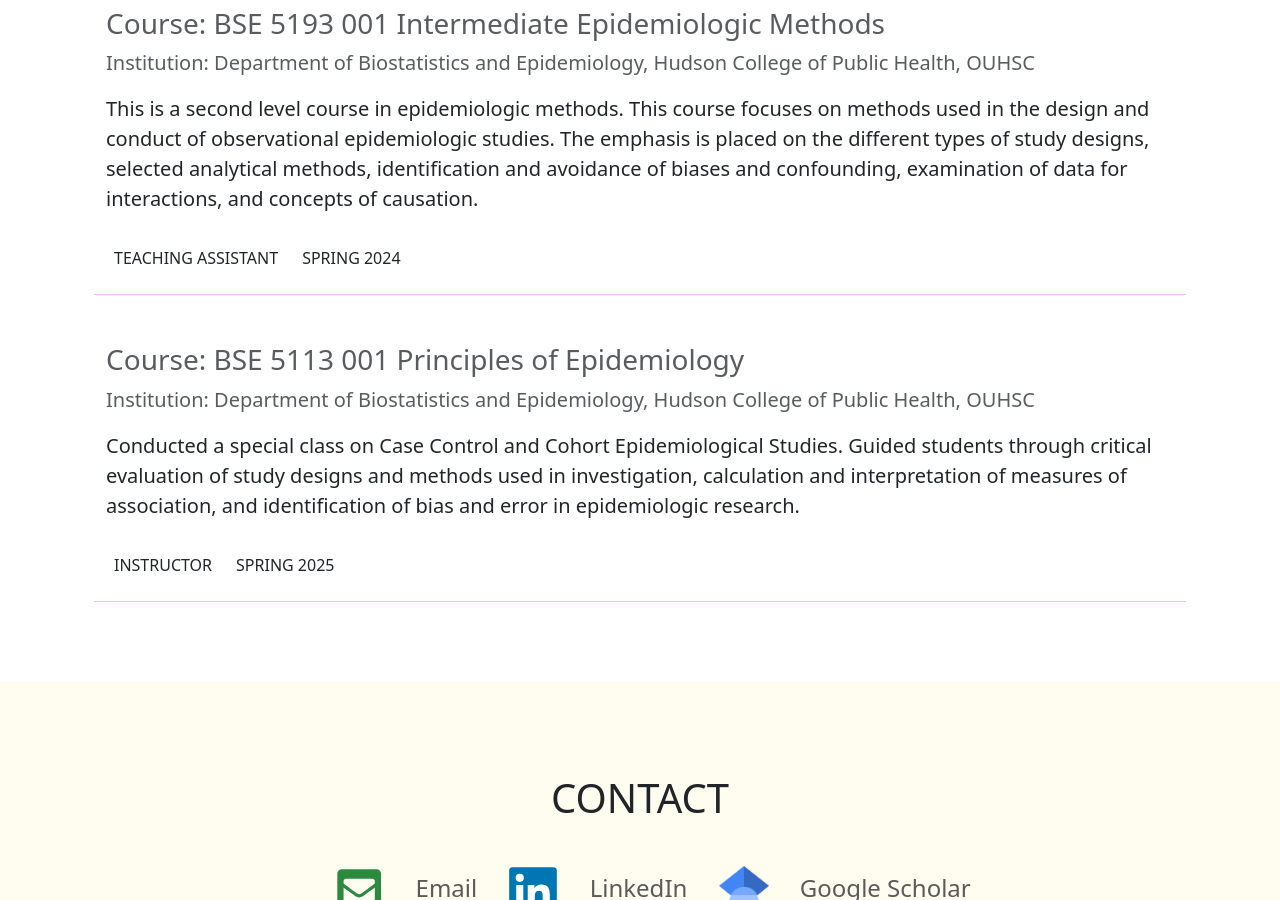
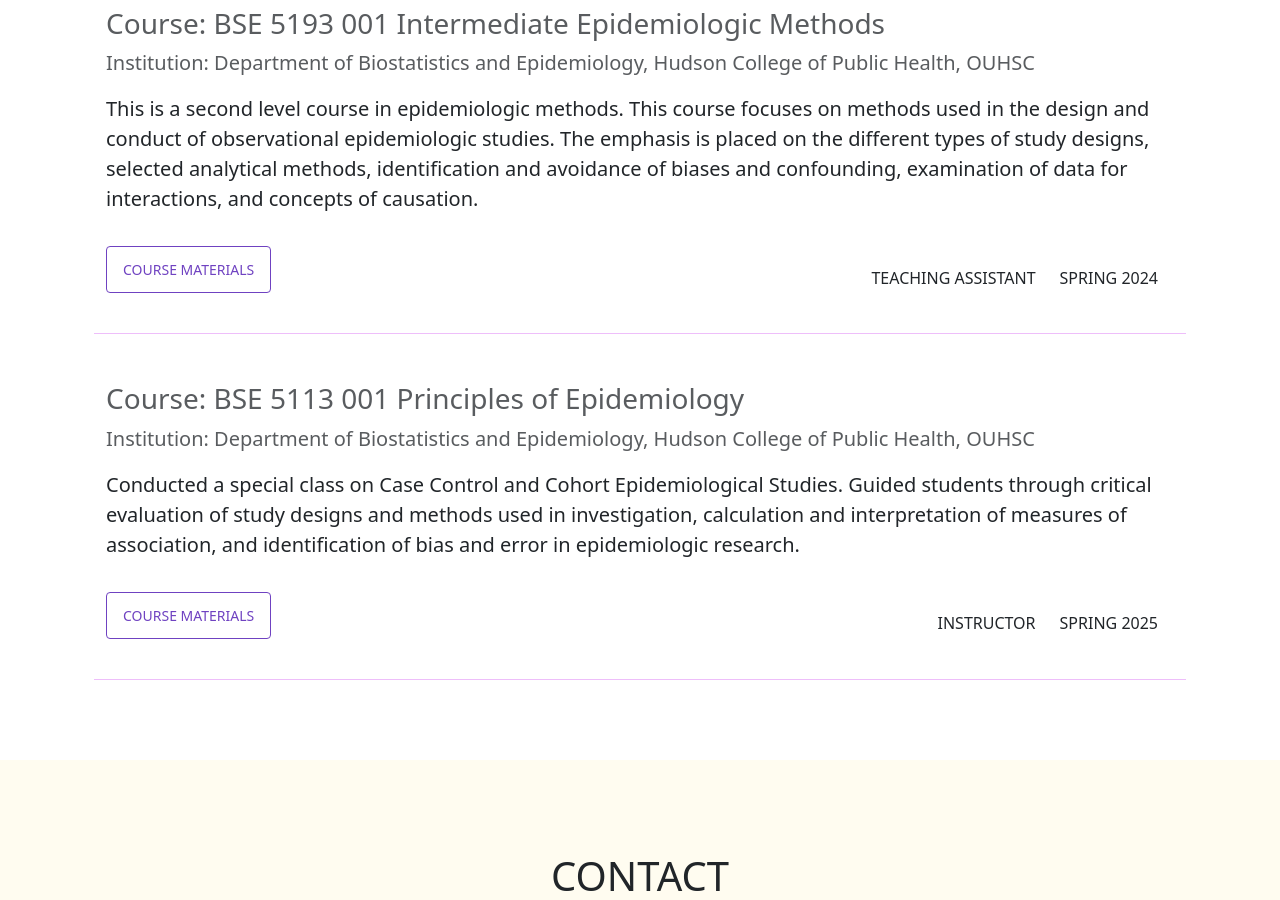
Before and after one commit to sohom070994/sohom070994.github.io, a Jekyll site: the page built from index.md, in a window 1280 px wide and 900 px high, scrolled down 4628 px. Built offline with Jekyll 4.4.1, drawn with Linux system fonts in a browser that asks for light colours.

Commit message:
buttons replaced

```diff
--- a/_includes/teaching.html
+++ b/_includes/teaching.html
@@ -14,11 +14,11 @@
       {{course.text}}
     </p>
     <div class="d-md-flex justify-content-between pt-4">
-        <!-- <div class="d-grid gap-2 d-md-flex justify-content-md-start pb-4">
+        <div class="d-grid gap-2 d-md-flex justify-content-md-start pb-4">
             <a href="{{course.button_link}}" class="btn btn-outline-primary btn-sm px-2 me-md-2 text-uppercase
 btn btn-outline-primary btn-sm px-2 me-md-2 text-uppercase px-md-4 py-md-3
             ">{{course.button_text}}</a>
-        </div> -->
+        </div>
         <div class="d-md-flex justify-content-md-start align-items-center">
             <div class="px-2 me-md-2 text-uppercase mb-4 mb-md-0">{{course.role}}</div>
             <div class="px-2 me-md-2 text-uppercase">{{course.period}}</div>
```
